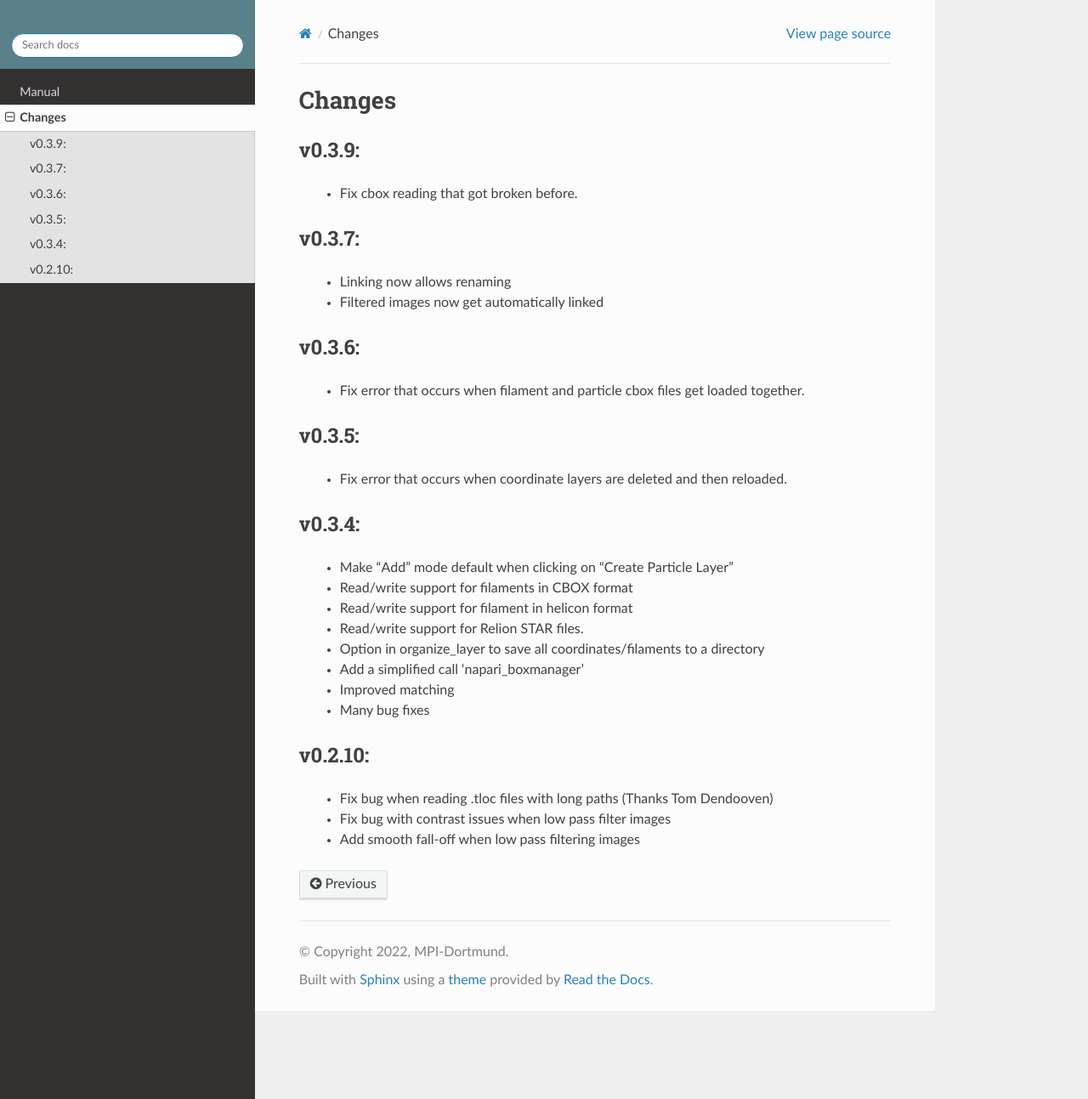
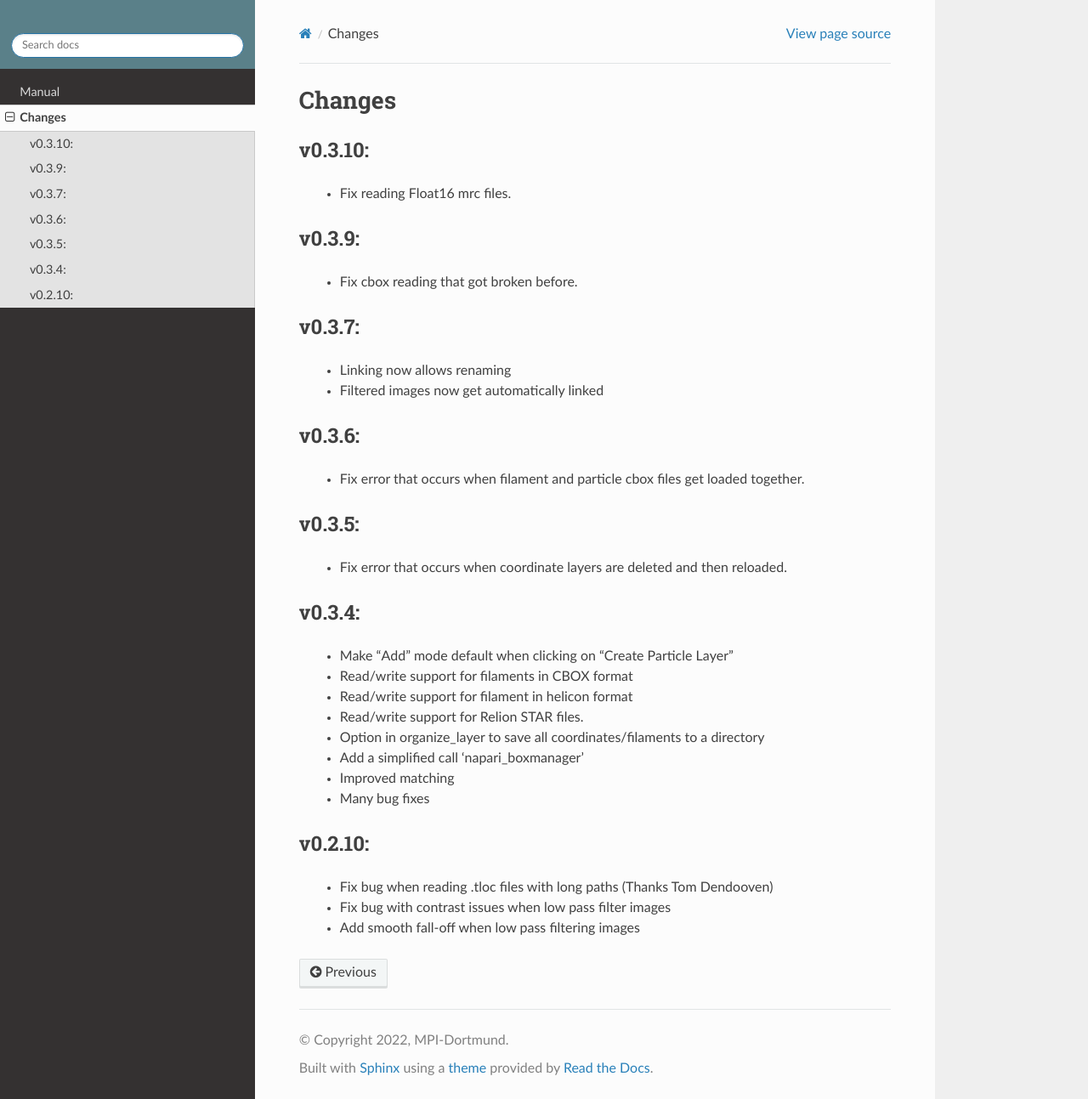
Before and after one commit to MPI-Dortmund/napari-boxmanager, a Sphinx documentation site: the page built from docs/changes.rst, in a window 1280 px wide and 1293 px high. Shown: the whole window at 85% size. Built offline with Sphinx 7.4.7 and the Read the Docs theme 2.0.0, drawn with Linux system fonts in a browser that asks for light colours.

Commit message:
Add changes for 0.3.10

```diff
--- a/docs/changes.rst
+++ b/docs/changes.rst
@@ -1,5 +1,9 @@
 Changes
 =======
+
+v0.3.10:
+*******
+ - Fix reading Float16 mrc files.
 
 v0.3.9:
 *******
```
